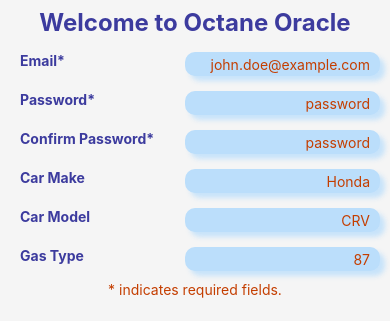
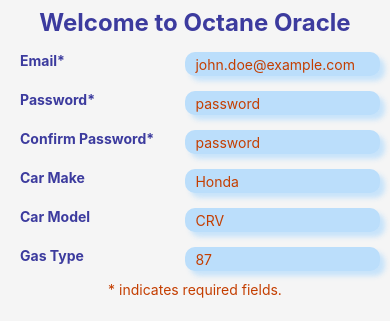
Before and after one commit to eason-pan-ep/gas-prediction-app, a React Native app: screen / in a window 390 px wide. Shown: the part 214-535 px from the top of the page. Built offline with nearby package versions, Linux system fonts and the light colour scheme; no server answers; what expo-notifications would draw is missing.

Commit message:
Change editable fields to be left-align instead of right-align

```diff
--- a/components/EditableField.js
+++ b/components/EditableField.js
@@ -62,7 +62,7 @@
     height: 24,
     paddingHorizontal: 10,
     borderRadius: 10,
-    textAlign: "right",
+    textAlign: "left",
     width: "100%",
     elevation: 10,
     shadowColor: colors.secondaryLight,
```
